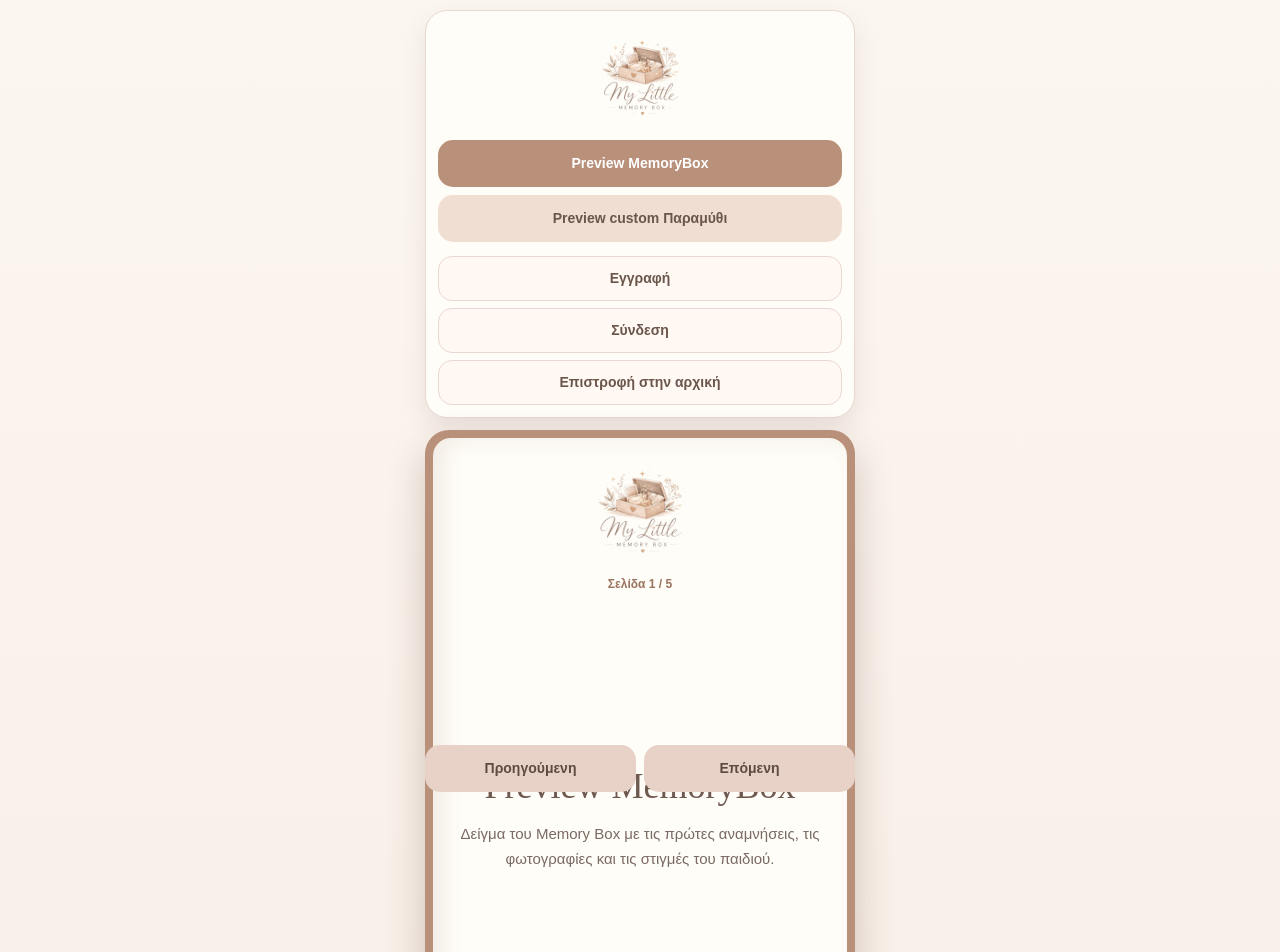
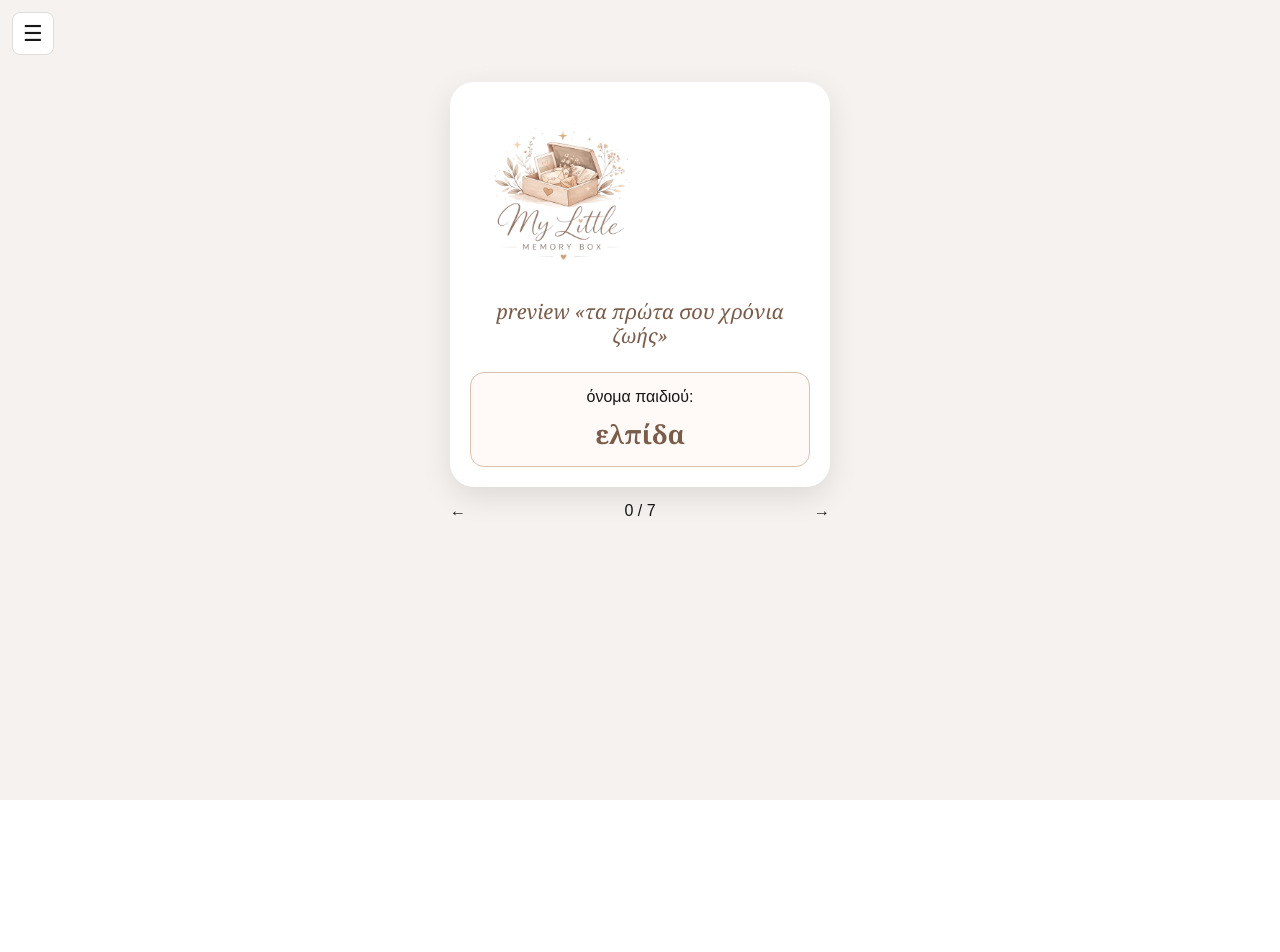
Before and after one commit to mylittlememorybox/My-little-memory-box-, a Next.js app: page /preview in a window 1280 px wide. Shown: the top 952 px of the page. After the commit the page ends 800 px from the top, so only its background shows below. Built offline with nearby package versions, Linux system fonts and the light colour scheme.

Commit message:
Update page.tsx

```diff
--- a/app/preview/page.tsx
+++ b/app/preview/page.tsx
@@ -4,417 +4,235 @@ import { useState } from "react";
 import Link from "next/link";
 import type { CSSProperties } from "react";
 
-type PreviewMode = "memory" | "story";
+export default function PreviewPage() {
+  const [menuOpen, setMenuOpen] = useState(false);
+  const [page, setPage] = useState(0);
+  const [flip, setFlip] = useState(false);
 
-export default function PreviewPage() {
-  const [mode, setMode] = useState<PreviewMode>("memory");
-  const [page, setPage] = useState(0);
-  const [turning, setTurning] = useState(false);
+  const TOTAL = 7;
 
-  const memoryPages = [
-    {
-      title: "Preview MemoryBox",
-      text: "Δείγμα του Memory Box με τις πρώτες αναμνήσεις, τις φωτογραφίες και τις στιγμές του παιδιού.",
-    },
-    {
-      title: "Τα πρώτα στοιχεία",
-      text: "Εδώ εμφανίζονται τα βασικά στοιχεία του παιδιού και οι πρώτες τρυφερές πληροφορίες.",
-    },
-    {
-      title: "Οι πρώτες στιγμές",
-      text: "Η πρώτη αγκαλιά, η επιστροφή στο σπίτι και οι μικρές στιγμές που μένουν για πάντα.",
-    },
-    {
-      title: "Ο κόσμος σου",
-      text: "Οι γονείς, οι παππούδες, οι γιαγιάδες, οι θείοι και οι άνθρωποι που έγιναν οικογένεια.",
-    },
-    {
-      title: "Φωτογραφίες & βίντεο",
-      text: "Εδώ θα φαίνονται οι φωτογραφίες και τα βίντεο που έχουν ανέβει για το Memory Box.",
-    },
-  ];
-
-  const storyPages = [
-    {
-      title: "Preview custom Παραμύθι",
-      text: "Το προσωποποιημένο παραμύθι εμφανίζεται σαν ξεχωριστό βιβλίο.",
-    },
-    {
-      title: "Μια φορά κι έναν καιρό...",
-      text: "Εδώ ξεκινά η ιστορία του παιδιού, με μαγικό και τρυφερό τρόπο.",
-    },
-    {
-      title: "Το ταξίδι",
-      text: "Το παιδί γίνεται ο ήρωας της ιστορίας και ζει τη δική του περιπέτεια.",
-    },
-    {
-      title: "Το τέλος του παραμυθιού",
-      text: "Το παραμύθι κλείνει με ένα γλυκό μήνυμα αγάπης.",
-    },
-  ];
-
-  const pages = mode === "memory" ? memoryPages : storyPages;
-
-  const goToPage = (nextPage: number) => {
-    if (nextPage < 0 || nextPage >= pages.length) return;
-
-    setTurning(true);
-
+  const go = (next: number) => {
+    if (next < 0 || next > TOTAL) return;
+    setFlip(true);
     setTimeout(() => {
-      setPage(nextPage);
-      setTurning(false);
-      window.scrollTo({ top: 0, behavior: "smooth" });
-    }, 520);
-  };
-
-  const changeMode = (nextMode: PreviewMode) => {
-    if (nextMode === mode) return;
-
-    setTurning(true);
-
-    setTimeout(() => {
-      setMode(nextMode);
-      setPage(0);
-      setTurning(false);
-      window.scrollTo({ top: 0, behavior: "smooth" });
-    }, 520);
+      setPage(next);
+      setFlip(false);
+    }, 350);
   };
 
   return (
     <main style={pageStyle}>
       <style>{`
-        @keyframes pageFlip3D {
-          0% {
-            transform: perspective(1300px) rotateY(0deg) translateX(0);
-            filter: brightness(1);
-          }
-          25% {
-            transform: perspective(1300px) rotateY(-28deg) translateX(-4px);
-            filter: brightness(.97);
-          }
-          55% {
-            transform: perspective(1300px) rotateY(-72deg) translateX(-10px);
-            filter: brightness(.86);
-          }
-          78% {
-            transform: perspective(1300px) rotateY(-28deg) translateX(-4px);
-            filter: brightness(.95);
-          }
-          100% {
-            transform: perspective(1300px) rotateY(0deg) translateX(0);
-            filter: brightness(1);
-          }
+        @keyframes flip {
+          0% { transform: perspective(1200px) rotateY(0); }
+          50% { transform: perspective(1200px) rotateY(-60deg); }
+          100% { transform: perspective(1200px) rotateY(0); }
         }
       `}</style>
 
-      <section style={appShellStyle}>
-        <aside style={sidebarStyle}>
-          <img src="/logo.png" alt="My Little Memory Box" style={sidebarLogoStyle} />
+      {/* ☰ MENU */}
+      <button style={hamburger} onClick={() => setMenuOpen(true)}>☰</button>
 
-          <button
-            type="button"
-            style={mode === "memory" ? activeMenuButtonStyle : menuButtonStyle}
-            onClick={() => changeMode("memory")}
-          >
-            Preview MemoryBox
-          </button>
-
-          <button
-            type="button"
-            style={mode === "story" ? activeMenuButtonStyle : menuButtonStyle}
-            onClick={() => changeMode("story")}
-          >
-            Preview custom Παραμύθι
-          </button>
-
-          <div style={smallLinksStyle}>
-            <Link href="/signup" style={sideLinkStyle}>
-              Εγγραφή
-            </Link>
-
-            <Link href="/login" style={sideLinkStyle}>
-              Σύνδεση
-            </Link>
-
-            <Link href="/" style={sideLinkStyle}>
-              Επιστροφή στην αρχική
-            </Link>
-          </div>
-        </aside>
-
-        <div style={bookAreaStyle}>
-          <div style={bookShellStyle}>
-            <div
-              style={{
-                ...bookPageStyle,
-                animation: turning ? "pageFlip3D .52s ease-in-out" : "none",
-              }}
-            >
-              <button type="button" style={logoButtonStyle} onClick={() => goToPage(0)}>
-                <img src="/logo.png" alt="My Little Memory Box" style={bookLogoStyle} />
-              </button>
-
-              <div style={pageCounterStyle}>
-                Σελίδα {page + 1} / {pages.length}
-              </div>
-
-              {page === 0 ? (
-                <div style={coverStyle}>
-                  <h1 style={coverTitleStyle}>{pages[0].title}</h1>
-                  <p style={coverTextStyle}>{pages[0].text}</p>
-                </div>
-              ) : (
-                <div style={innerPageStyle}>
-                  <div style={pageBadgeStyle}>
-                    {mode === "memory" ? "MemoryBox" : "Παραμύθι"}
-                  </div>
-
-                  <h2 style={innerTitleStyle}>{pages[page].title}</h2>
-
-                  <p style={innerTextStyle}>{pages[page].text}</p>
-
-                  <div style={sampleBoxStyle}>
-                    {mode === "memory"
-                      ? "Εδώ θα μπει το δείγμα του Memory Box."
-                      : "Εδώ θα μπει το δείγμα του custom παραμυθιού."}
+      {menuOpen && (
+        <div style={overlay} onClick={() => setMenuOpen(false)}>
+          <div style={drawer} onClick={(e) => e.stopPropagation()}>
+            <button onClick={() => setMenuOpen(false)}>✕</button>
+            <Link href="/">Αρχική</Link>
+            <Link href="/signup">Εγγραφή</Link>
+            <Link href="/login">Σύνδεση</Link>
           </div>
         </div>
       )}
+
+      {/* BOOK */}
+      <div style={bookWrap}>
+        <div style={{
+          ...pageBox,
+          animation: flip ? "flip .35s ease" : "none"
+        }}>
+
+          {/* COVER */}
+          {page === 0 && (
+            <div style={cover}>
+              <img src="/logo.png" style={logo} />
+
+              <h2 style={subtitle}>
+                preview «τα πρώτα σου χρόνια ζωής»
+              </h2>
+
+              <div style={nameBox}>
+                <span>όνομα παιδιού:</span>
+                <strong style={name}>ελπίδα</strong>
               </div>
             </div>
+          )}
 
-          <div style={navStyle}>
-            <button
-              type="button"
-              style={navButtonStyle}
-              onClick={() => goToPage(page - 1)}
-              disabled={page === 0}
-            >
-              Προηγούμενη
-            </button>
+          {/* 1 */}
+          {page === 1 && (
+            <Row title="οι πρώτες στιγμές" img="/preview/newborn.jpg.JPG" />
+          )}
 
-            <button
-              type="button"
-              style={navButtonStyle}
-              onClick={() => goToPage(page + 1)}
-              disabled={page === pages.length - 1}
-            >
-              Επόμενη
-            </button>
+          {/* 2 */}
+          {page === 2 && (
+            <>
+              <Row title="πρώτο δόντι" img="/preview/smile.jpg.JPG" />
+              <Row title="μπουσούλημα" img="/preview/crown.jpg.JPG" />
+            </>
+          )}
+
+          {/* 3 */}
+          {page === 3 && (
+            <Row title="πρώτα βήματα" img="/preview/steps.jpg.JPG" />
+          )}
+
+          {/* 4 */}
+          {page === 4 && (
+            <>
+              <Row title="οι γονείς" img="/preview/family.jpg.JPG" />
+              <Row title="παππούς & γιαγιά" img="/preview/grandparents.jpg.JPG" />
+            </>
+          )}
+
+          {/* 5 */}
+          {page === 5 && (
+            <Row title="τα γενέθλια σου" img="/preview/birthday.jpg.JPG" />
+          )}
+
+          {/* 6 */}
+          {page === 6 && (
+            <Row title="τα πρώτα βήματα στον κόσμο" img="/preview/social.jpg.JPG" />
+          )}
+
+          {/* 7 */}
+          {page === 7 && (
+            <Row title="η πρώτη μέρα στο σχολείο" img="/preview/school.jpg.JPG" />
+          )}
+
+        </div>
+
+        {/* NAV */}
+        <div style={nav}>
+          <button onClick={() => go(page - 1)}>←</button>
+          <span>{page} / {TOTAL}</span>
+          <button onClick={() => go(page + 1)}>→</button>
         </div>
       </div>
-      </section>
     </main>
   );
 }
 
+/* ROW COMPONENT */
+function Row({ title, img }: { title: string; img: string }) {
+  return (
+    <div style={row}>
+      <div style={text}>{title}</div>
+      <img src={img} style={image} />
+    </div>
+  );
+}
+
+/* STYLES */
+
 const pageStyle: CSSProperties = {
-  minHeight: "100vh",
-  background: "linear-gradient(180deg, #FCF6F1 0%, #F8EEE7 100%)",
-  padding: "10px",
-  boxSizing: "border-box",
-  color: "#5E4B42",
+  padding: 12,
+  background: "#f5f2ef",
+  minHeight: "100vh"
 };
 
-const appShellStyle: CSSProperties = {
-  width: "100%",
-  maxWidth: "430px",
-  margin: "0 auto",
+const hamburger: CSSProperties = {
+  position: "fixed",
+  top: 12,
+  left: 12,
+  fontSize: 22,
+  background: "white",
+  borderRadius: 8,
+  padding: "4px 10px",
+  border: "1px solid #ddd"
+};
+
+const overlay: CSSProperties = {
+  position: "fixed",
+  inset: 0,
+  background: "rgba(0,0,0,.35)"
+};
+
+const drawer: CSSProperties = {
+  width: 220,
+  height: "100%",
+  background: "#fff",
+  padding: 20,
   display: "flex",
   flexDirection: "column",
-  gap: "12px",
+  gap: 12
 };
 
-const sidebarStyle: CSSProperties = {
-  backgroundColor: "#FFFDF8",
-  border: "1px solid #E8D8CF",
-  borderRadius: "22px",
-  padding: "12px",
-  boxShadow: "0 10px 24px rgba(80,50,35,0.10)",
-  display: "grid",
-  gap: "8px",
-  boxSizing: "border-box",
+const bookWrap: CSSProperties = {
+  maxWidth: 380,
+  margin: "70px auto"
 };
 
-const sidebarLogoStyle: CSSProperties = {
-  width: "105px",
-  height: "auto",
-  margin: "0 auto 4px",
+const pageBox: CSSProperties = {
+  background: "#fff",
+  borderRadius: 24,
+  padding: 20,
+  boxShadow: "0 10px 30px rgba(0,0,0,.1)"
 };
 
-const menuButtonStyle: CSSProperties = {
-  width: "100%",
-  border: "none",
-  borderRadius: "15px",
-  padding: "13px 12px",
-  backgroundColor: "#F1DED2",
-  color: "#6B564C",
-  fontWeight: 800,
-  fontSize: "14px",
-  cursor: "pointer",
-  textAlign: "center",
+const cover: CSSProperties = {
+  textAlign: "center"
 };
 
-const activeMenuButtonStyle: CSSProperties = {
-  ...menuButtonStyle,
-  backgroundColor: "#B9907A",
-  color: "#FFFFFF",
+const logo: CSSProperties = {
+  width: "55%",
+  maxWidth: 180
 };
 
-const smallLinksStyle: CSSProperties = {
-  display: "grid",
-  gridTemplateColumns: "1fr",
-  gap: "7px",
-  marginTop: "6px",
+const subtitle: CSSProperties = {
+  fontFamily: "Georgia, serif",
+  fontStyle: "italic",
+  fontSize: 20,
+  color: "#7a5c4a",
+  marginTop: 18
 };
 
-const sideLinkStyle: CSSProperties = {
-  textDecoration: "none",
-  color: "#6B564C",
-  backgroundColor: "#FFF8F3",
-  border: "1px solid #E8D8CF",
-  borderRadius: "14px",
-  padding: "11px 10px",
-  fontWeight: 700,
-  fontSize: "14px",
-  textAlign: "center",
+const nameBox: CSSProperties = {
+  border: "1px solid #d8c2b0",
+  padding: 12,
+  marginTop: 24,
+  borderRadius: 14,
+  background: "#fffaf7"
 };
 
-const bookAreaStyle: CSSProperties = {
-  width: "100%",
+const name: CSSProperties = {
+  display: "block",
+  fontSize: 26,
+  fontFamily: "Georgia, serif",
+  marginTop: 6,
+  color: "#7a5c4a"
 };
 
-const bookShellStyle: CSSProperties = {
-  width: "100%",
-  backgroundColor: "#B9907A",
-  borderRadius: "24px",
-  padding: "8px",
-  boxShadow: "0 18px 38px rgba(80,50,35,0.24)",
-  boxSizing: "border-box",
+const row: CSSProperties = {
+  display: "flex",
+  gap: 12,
+  alignItems: "center",
+  marginBottom: 20
 };
 
-const bookPageStyle: CSSProperties = {
-  minHeight: "570px",
-  backgroundColor: "#FFFDF8",
-  borderRadius: "18px",
-  padding: "14px",
-  boxSizing: "border-box",
-  transformOrigin: "left center",
-  backfaceVisibility: "hidden",
-  willChange: "transform",
-  boxShadow: "inset 10px 0 22px rgba(120,80,50,0.10)",
+const text: CSSProperties = {
+  flex: 1,
+  fontSize: 15,
+  color: "#4d3a2f"
 };
 
-const logoButtonStyle: CSSProperties = {
-  display: "block",
-  margin: "0 auto 8px",
-  border: "none",
-  background: "transparent",
-  padding: 0,
-  cursor: "pointer",
+const image: CSSProperties = {
+  width: 120,
+  borderRadius: 14,
+  objectFit: "cover"
 };
 
-const bookLogoStyle: CSSProperties = {
-  width: "115px",
-  height: "auto",
+const nav: CSSProperties = {
+  display: "flex",
+  justifyContent: "space-between",
+  marginTop: 12,
+  alignItems: "center"
 };
-
-const pageCounterStyle: CSSProperties = {
-  textAlign: "center",
-  color: "#9B735F",
-  fontSize: "12px",
-  fontWeight: 800,
-  marginBottom: "12px",
-};
-
-const coverStyle: CSSProperties = {
-  minHeight: "430px",
-  display: "flex",
-  flexDirection: "column",
-  alignItems: "center",
-  justifyContent: "center",
-  textAlign: "center",
-  padding: "12px",
-};
-
-const coverTitleStyle: CSSProperties = {
-  fontFamily: "cursive",
-  fontSize: "36px",
-  lineHeight: 1.05,
-  color: "#6F5A50",
-  margin: "0 0 16px",
-};
-
-const coverTextStyle: CSSProperties = {
-  fontSize: "15px",
-  lineHeight: 1.65,
-  color: "#7A6A62",
-  margin: 0,
-};
-
-const innerPageStyle: CSSProperties = {
-  backgroundColor: "rgba(255,248,243,0.96)",
-  border: "1px solid rgba(216,197,185,0.45)",
-  borderRadius: "18px",
-  padding: "18px 14px",
-  minHeight: "410px",
-  boxSizing: "border-box",
-};
-
-const pageBadgeStyle: CSSProperties = {
-  display: "inline-block",
-  padding: "6px 11px",
-  borderRadius: "999px",
-  backgroundColor: "#F4E4DA",
-  color: "#8B6F5A",
-  fontSize: "12px",
-  fontWeight: 800,
-  marginBottom: "12px",
-};
-
-const innerTitleStyle: CSSProperties = {
-  fontFamily: "serif",
-  color: "#7D6457",
-  fontSize: "25px",
-  margin: "0 0 14px",
-  lineHeight: 1.15,
-};
-
-const innerTextStyle: CSSProperties = {
-  color: "#6B564C",
-  fontSize: "15px",
-  lineHeight: 1.65,
-  margin: 0,
-};
-
-const sampleBoxStyle: CSSProperties = {
-  marginTop: "18px",
-  border: "1px dashed #D8C5B9",
-  borderRadius: "16px",
-  padding: "18px",
-  textAlign: "center",
-  color: "#9B735F",
-  backgroundColor: "#FFF9F6",
-  fontWeight: 800,
-  fontSize: "14px",
-};
-
-const navStyle: CSSProperties = {
-  display: "flex",
-  gap: "8px",
-  marginTop: "12px",
-  position: "sticky",
-  bottom: "8px",
-};
-
-const navButtonStyle: CSSProperties = {
-  flex: 1,
-  border: "none",
-  borderRadius: "15px",
-  padding: "13px 10px",
-  backgroundColor: "#E8D2C8",
-  color: "#5E4B42",
-  fontWeight: 800,
-  fontSize: "14px",
-  cursor: "pointer",
-};
```
Lines whose indentation alone changed are shown as unchanged.
